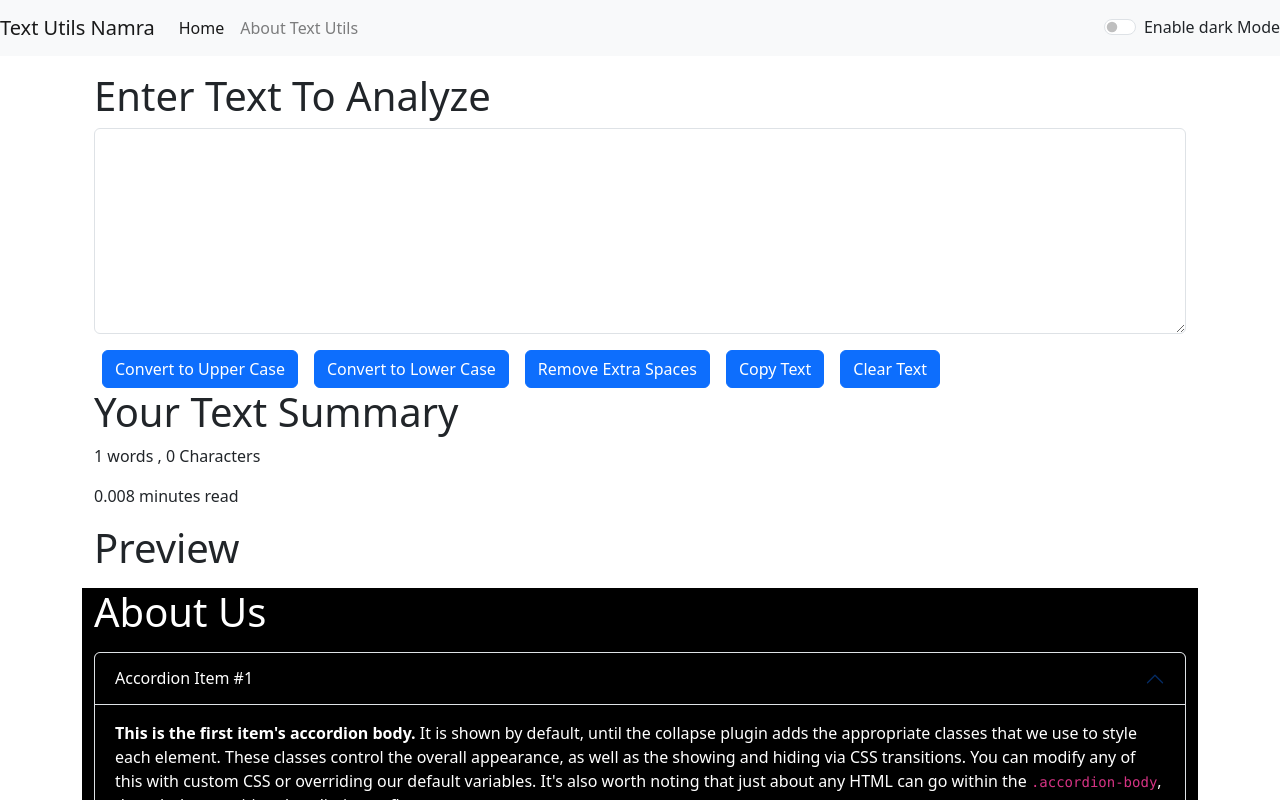
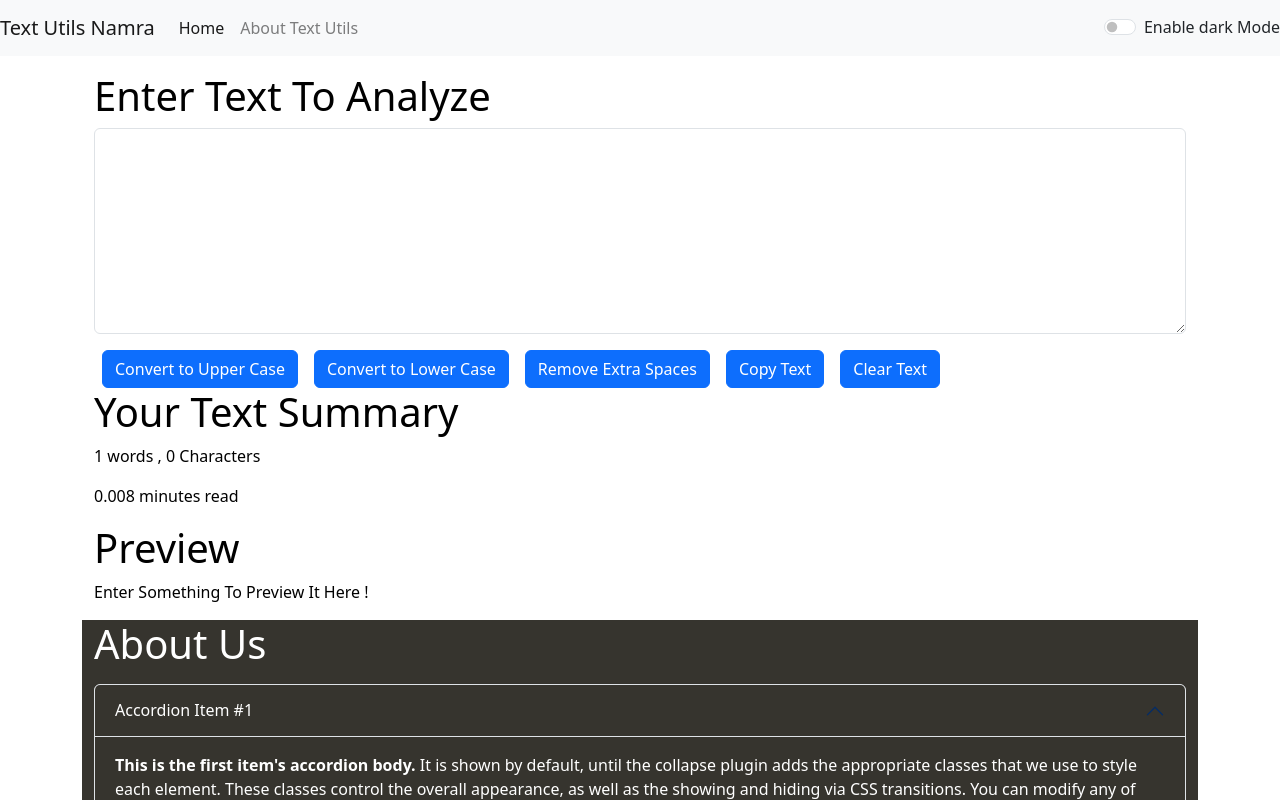
Before and after one commit to Namra-Abid/React_Series, a React (Create React App) app in the folder test6_text_utils_project/: page / in a window 1280 px wide. Shown: the top 800 px of the page. Built offline with nearby package versions, Linux system fonts and the light colour scheme.

Commit message:
minor changes

```diff
--- a/test6_text_utils_project/src/App.js
+++ b/test6_text_utils_project/src/App.js
@@ -14,7 +14,8 @@
     if (mode=='light')
     {
       //mode='dark'  // wrong way
-      setMode('dark')  //right wat
+      setMode('dark')  //right way
+      document.body.style.backgroundColor='grey';
       console.log('clicked dark')
 
     }
@@ -22,6 +23,7 @@
     //  mode='light' //wrong way
     setMode('light')//right way
     console.log('clicked light')
+    document.body.style.backgroundColor='white';
 
     }
   }
@@ -30,7 +32,7 @@
     <div>
       <Navbar title="Text Utils Namra" aboutText="About Text Utils" mode={mode} togglemodefunc={togglemode}  />
       <div className='container my-3'>
-      <TextForm heading='Enter Text To Analyze' />
+      <TextForm heading='Enter Text To Analyze' mode={mode}/>
       <About/>
       </div>
     </div>
--- a/test6_text_utils_project/src/components/About.js
+++ b/test6_text_utils_project/src/components/About.js
@@ -5,7 +5,7 @@
 export default function About() {
     const[mystyle,setmyStyle]=useState({
         color:'white',
-        backgroundColor:'black'
+        backgroundColor:'#36342e'
     })
     // let mystyle ={
     //     color:'white',
@@ -16,7 +16,7 @@
       if (mystyle.color=='white')
       {
         setmyStyle({
-            color:'black',
+            color:'#36342e',
         backgroundColor:'white',
         border: '1px solid white'
         })
@@ -25,7 +25,7 @@
       else{
         setmyStyle({
             color:'white',
-        backgroundColor:'black'
+        backgroundColor:'#36342e'
         })
         setbtnText("Enable Light Mode")
       }
--- a/test6_text_utils_project/src/components/TextForm.js
+++ b/test6_text_utils_project/src/components/TextForm.js
@@ -39,10 +39,16 @@
 
     return (
         <>
-        <div className='container'>
+        <div className='container' style={{color: props.mode === 'dark' ? 'white' : 'black'}}>
             <h1>{props.heading}</h1>
             <div className="mb-3">
-                <textarea className="form-control" value={text} onChange={HandeOnChange} id="myBox" rows="8"></textarea>
+                <textarea className="form-control"
+                 value={text} onChange={HandeOnChange}
+                 style={{backgroundColor:props.mode === 'dark' ? 'grey' : 'white',color: props.mode === 'dark' ? 'white' : 'black'}}
+                 id="myBox"
+                  rows="8">
+
+                </textarea>
             </div>
             <button className="btn btn-primary mx-2" onClick={HandleUpClick}>Convert to Upper Case</button>
             <button className="btn btn-primary mx-2" onClick={HandleLowClick}>Convert to Lower Case</button>
@@ -51,7 +57,7 @@
             <button className="btn btn-primary mx-2" onClick={handleCopy}>Copy Text</button>
             <button className="btn btn-primary mx-2" onClick={HandleClearText}>Clear Text</button>
         </div>
-        <div className="container">
+        <div className="container"  style={{color: props.mode === 'dark' ? 'white' : 'black'}}>
             <h1> Your Text Summary</h1>
             <p>
                 {text.split(" ").length} words , {text.length} Characters
@@ -60,7 +66,7 @@
                 {0.008 * (text.split(" ").length)} minutes read
             </p>
             <h1>Preview</h1>
-            <p>{text}</p>
+            <p>{text.length>0?text:"Enter Something To Preview It Here !"}</p>
         </div>
 
         </>
```
